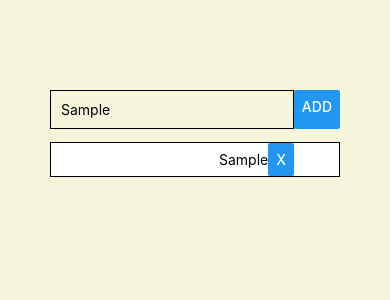
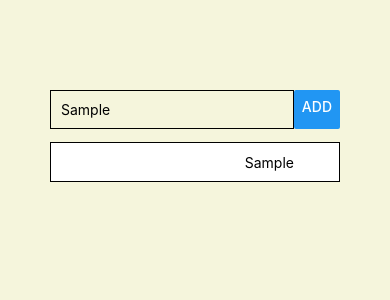
Before and after one commit to paulmboyce/rn-layout, a React Native app: screen / in a window 390 px wide. Both pictures are taken after typing "Sample" into the empty fields and a click on the button "ADD". Shown: the top 300 px of the page. Built offline with nearby package versions, Linux system fonts and the light colour scheme.

Commit message:
feature(delete): add ability to delete a goal
NOTE:
- uses TouchableOpacity
- cannot wrap a Button (so works for non touchable components, like View, Text etc)
- cannot pass a prop called 'key' because is a React reserved prop for lists. Use an alternative like 'id'

```diff
--- a/App.js
+++ b/App.js
@@ -25,13 +25,18 @@ export default function App() {
 		}
 	};
 
+	const deleteGoal = (id) => {
+		console.log("Lets DELETE: ", id);
+		setGoals(goals.filter((goal) => goal.id !== id));
+	};
+
 	return (
 		<View style={styles.screen}>
 			<InputButton submitInput={addGoalHandler} placeholder="Enter any goal" />
 			<FlatList
 				data={goals}
 				renderItem={({ item }) => (
-					<DisplayItem key={item.key} text={item.goal} />
+					<DisplayItem id={item.id} text={item.goal} onPress={deleteGoal} />
 				)}
 			/>
 		</View>
--- a/components/DisplayItem.js
+++ b/components/DisplayItem.js
@@ -1,13 +1,21 @@
 import React from "react";
 
-import { View, Text, Button, FlatList, StyleSheet } from "react-native";
+import {
+	View,
+	Text,
+	Button,
+	FlatList,
+	StyleSheet,
+	TouchableOpacity,
+} from "react-native";
 
-const DisplayItem = ({ key, text }) => {
+const DisplayItem = ({ id, text, onPress }) => {
 	return (
-		<View style={styles.goalDisplay} key={key}>
-			<Text>{text}</Text>
-			<Button title="x" />
-		</View>
+		<TouchableOpacity onPress={onPress.bind(this, id)}>
+			<View style={styles.goalDisplay} key={id}>
+				<Text>{text}</Text>
+			</View>
+		</TouchableOpacity>
 	);
 };
 
@@ -21,6 +29,7 @@ const styles = StyleSheet.create({
 		borderColor: "black",
 		borderWidth: 0.5,
 		marginVertical: 3,
+		minHeight: 40,
 	},
 });
 
```
